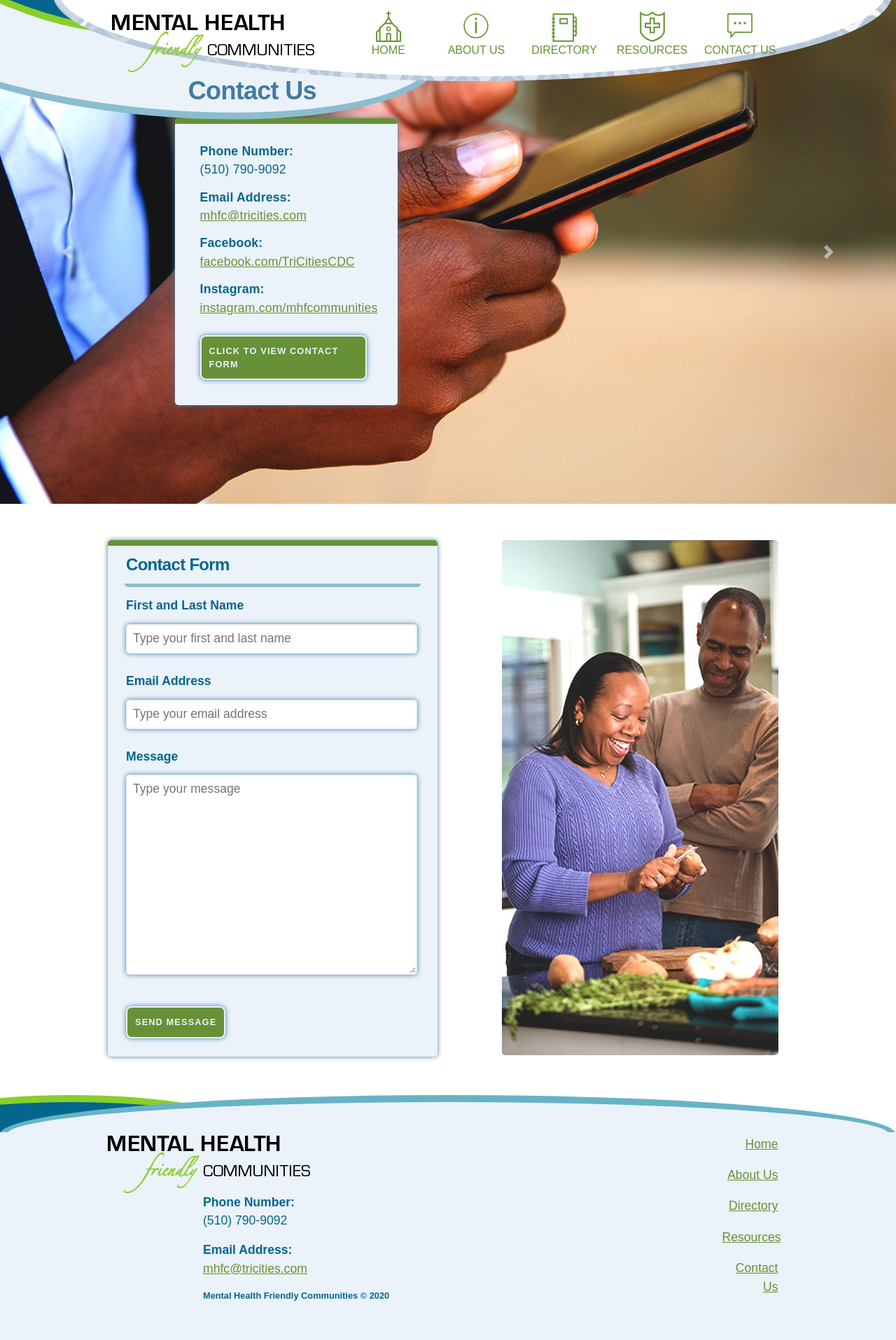
After one commit to chriscjamison/mhfc, a PHP site: page /contact-us.htm in a window 1280 px wide. The commit adds this page. Shown: the whole page at 70% size. Run offline with PHP 8.4, Linux system fonts and the light colour scheme; some web fonts are replaced.

Commit message:
0.4 - Contact Us complete

```diff
--- a/about-us.htm
+++ b/about-us.htm
@@ -1,7 +1,7 @@
 <!DOCTYPE html>
 <html>
   <head>
-    <title>Welcome to Mental Health Friendly Communities!</title>
+    <title>About Us -- Mental Health Friendly Communities -- mhfcommunities.org</title>
 
     <!-- BOOTSTRAP 4 REFERENCE -->
     <link href="/assets/css/bootstrap.css" rel="stylesheet">
--- a/assets/css/main.css
+++ b/assets/css/main.css
@@ -4,16 +4,20 @@
 /****** SPACERS ******/
 /****** SHADOWS ******/
 button,
+.cta-a,
 .carousel-cta,
 input[type=search],
 input[type=submit],
 .questionnaire-div,
-.questionnaire-radio_button {
+.questionnaire-radio_button,
+.questionnaire-input-text,
+.questionnaire-input-textarea {
   box-shadow: 0 0 7px #427aa1; }
 
 /****** TYPOGRAPHY STYLING ******/
 #nav-ul .nav-a .nav-span,
 button,
+.cta-a,
 input[type=submit] {
   font-family: eurostile, sans-serif; }
 
@@ -29,7 +33,12 @@ h2,
 .about_us-community-ol li,
 .about_us-community-a,
 .about_us-training_team-individual-span,
-h1 {
+h1,
+.cta-contact_us-contact_info,
+.cta-contact_us-contact_info a,
+.questionnaire-contact_form-label,
+.questionnaire-input-text,
+.questionnaire-input-textarea {
   font-family: myriad-pro, sans-serif; }
 
 #nav-ul .nav-a .nav-span,
@@ -38,7 +47,10 @@ p,
 #footer-copyright-span,
 .about_us-quote-figcaption,
 .about_us-community-ol li,
-.about_us-community-a {
+.about_us-community-a,
+.cta-contact_us-contact_info,
+.questionnaire-input-text,
+.questionnaire-input-textarea {
   font-weight: 400; }
 
 .carousel-item .carousel-cta p,
@@ -46,10 +58,12 @@ p,
 .contact_info-listing-title-span,
 #footer-copyright-span,
 .about_us-quote-blockquote,
-.about_us-training_team-individual-span {
+.about_us-training_team-individual-span,
+.questionnaire-contact_form-label {
   font-weight: 600; }
 
 button,
+.cta-a,
 .p-first:first-line,
 input[type=submit],
 h2,
@@ -57,6 +71,7 @@ h1 {
   font-weight: 700; }
 
 button,
+.cta-a,
 input[type=submit],
 #footer-copyright-span,
 .about_us-training_team-individual-span {
@@ -73,7 +88,11 @@ input[type=search],
 .footer-links-a,
 .about_us-quote-figcaption,
 .about_us-community-ol li,
-.about_us-community-a {
+.about_us-community-a,
+.cta-contact_us-contact_info,
+.questionnaire-contact_form-label,
+.questionnaire-input-text,
+.questionnaire-input-textarea {
   font-size: 1.1rem; }
 
 .container .questionnaire-p {
@@ -91,6 +110,7 @@ h1 {
   font-size: 23.8em; }
 
 button,
+.cta-a,
 input[type=submit] {
   color: #ebf2fa; }
 
@@ -102,7 +122,9 @@ p,
 .about_us-quote-figcaption,
 h2,
 .about_us-community-ol li,
-.about_us-training_team-individual-span {
+.about_us-training_team-individual-span,
+.cta-contact_us-contact_info,
+.questionnaire-contact_form-label {
   color: #05668d; }
 
 h1 {
@@ -111,11 +133,18 @@ h1 {
 #nav-ul .nav-a .nav-span,
 .contact_info-listing-info-a,
 .footer-links-a,
-.about_us-community-a {
+.about_us-community-a,
+.cta-contact_us-contact_info a {
   color: #679136; }
 
-input[type=search] {
+input[type=search],
+.questionnaire-input-text,
+.questionnaire-input-textarea {
   color: #9397a0; }
+
+.questionnaire-input-text,
+.questionnaire-input-textarea {
+  color: #1d1e28; }
 
 .questionnaire-p {
   line-height: 1.2; }
@@ -125,11 +154,13 @@ input[type=search] {
 
 .contact_info-listing-info-a,
 .footer-links-a,
-.about_us-community-a {
+.about_us-community-a,
+.cta-contact_us-contact_info a {
   text-decoration: underline; }
 
 #nav-ul .nav-a .nav-span,
 button,
+.cta-a,
 input[type=submit] {
   text-transform: uppercase; }
 
@@ -149,10 +180,12 @@ h1 {
 
 p,
 .about_us-quote-figcaption,
-.about_us-community-ol li {
+.about_us-community-ol li,
+.cta-contact_us-contact_info {
   letter-spacing: 0.2px; }
 
 button,
+.cta-a,
 input[type=submit] {
   letter-spacing: 1.1px; }
 
@@ -168,8 +201,13 @@ input[type=submit] {
 .about_us-community-a:hover {
   color: #88cf2b; }
 
+.cta-a:hover {
+  color: #ebf2fa;
+  text-decoration: none; }
+
 /****** COLOR STYLING ******/
 button,
+.cta-a,
 input[type=submit],
 .questionnaire-radio_button::before {
   background-color: #679136; }
@@ -208,17 +246,20 @@ input[type=submit],
   background-color: #8bbdd0; }
 
 button,
+.cta-a,
 input[type=submit] {
   transition-property: background-color;
   transition-duration: 0.2s;
   transition-timing-function: ease-out; }
 
 button:hover,
+.cta-a:hover,
 input[type=submit]:hover {
   background-color: #77b826; }
 
 /****** BORDERS ******/
 button,
+.cta-a,
 input[type=submit] {
   border: 2px solid #ebf2fa;
   border-radius: 8px; }
@@ -238,7 +279,8 @@ input[type=submit] {
 .carousel-cta,
 .questionnaire-div,
 .copy-questionnaire-img,
-#copy-about_us-right-img {
+#copy-about_us-right-img,
+#copy-contact_us-right-img {
   border-radius: 5px; }
   .carousel-cta .cta-border-top-div,
   .carousel-cta .questionnaire-border-top-div,
@@ -247,14 +289,18 @@ input[type=submit] {
   .copy-questionnaire-img .cta-border-top-div,
   .copy-questionnaire-img .questionnaire-border-top-div,
   #copy-about_us-right-img .cta-border-top-div,
-  #copy-about_us-right-img .questionnaire-border-top-div {
+  #copy-about_us-right-img .questionnaire-border-top-div,
+  #copy-contact_us-right-img .cta-border-top-div,
+  #copy-contact_us-right-img .questionnaire-border-top-div {
     border-radius: 5px 5px 0 0; }
 
 .copy-border-div-1,
 .questionnaire-border-div-1 {
   border-radius: 0 0 5px 5px; }
 
-input[type=search] {
+input[type=search],
+.questionnaire-input-text,
+.questionnaire-input-textarea {
   border: 2px solid #ebf2fa;
   border-radius: 5px; }
 
@@ -274,6 +320,7 @@ input[type=search] {
   z-index: 0; }
 
 button,
+.cta-a,
 input[type=submit] {
   margin: 40px;
   padding: 11px; }
@@ -369,15 +416,25 @@ header {
 .carousel-item .carousel-cta .cta-border-top-div {
   height: 8px; }
 .carousel-item .carousel-cta p {
-  margin: 1.5rem; }
+  margin: 36px; }
 .carousel-item .carousel-cta .button-cta {
-  margin: 0 0 1.5rem 1.5rem; }
+  margin: 0 0 36px 36px; }
 
 #cta-landing {
   width: 320px; }
 
 #cta-about_us {
   width: 405px; }
+
+#cta-contact_us {
+  width: 318px; }
+  #cta-contact_us .cta-a {
+    width: 238px;
+    margin: 26px 0 36px 36px;
+    display: block; }
+
+#contact_info-phone_number {
+  margin: 26px 0 13px 36px; }
 
 /****** QUESTIONNAIRES ******/
 .questionnaire-div .questionnaire-border-top-div {
@@ -404,6 +461,14 @@ header {
     transition: all 0.2s ease-out; }
   .questionnaire-div .questionnaire-outline-radio .questionnaire-label {
     margin: 16px 0 0 13px; }
+.questionnaire-div .questionnaire-contact_form-div {
+  margin-bottom: 26px; }
+.questionnaire-div .questionnaire-contact_form-label {
+  display: block;
+  margin: 13px 0; }
+.questionnaire-div .questionnaire-input-text,
+.questionnaire-div .questionnaire-input-textarea {
+  padding: 5px 8px 7px 8px; }
 
 /****** HOMEPAGE ELLIPSES ******/
 #homepage-ellipses {
@@ -452,6 +517,11 @@ header {
     margin: 13px auto; }
   .container .col-left .questionnaire-button {
     margin: 13px 0 26px 0; }
+  .container .col-left .questionnaire-input-text,
+  .container .col-left .questionnaire-input-textarea {
+    width: 416px; }
+  .container .col-left .questionnaire-input-textarea {
+    height: 286px; }
   .container .col-right p,
   .container .col-right img,
   .container .col-right iframe,
@@ -540,6 +610,9 @@ header {
   #about_us-training_team-div #training_team-photo-hj {
     background-position-x: -280px; }
 
+.cta-contact_us-contact_info {
+  margin: 0 0 13px 36px; }
+
 /****** FOOTER ELLIPSES ******/
 #footer-ellipses {
   width: 99.5%;
--- a/assets/css/main.scss
+++ b/assets/css/main.scss
@@ -16,6 +16,7 @@ $light_green_2: #77b826;
 $dark_green_1: #679136;
 
 $dark_gray_1: #9397a0;
+$dark_gray_2: #1d1e28;
 
 
 
@@ -48,11 +49,14 @@ $margin_lg_2_px: 62px;
 $shadow_distance: 7px;
 
 button,
+.cta-a,
 .carousel-cta,
 input[type=search],
 input[type=submit],
 .questionnaire-div,
-.questionnaire-radio_button {
+.questionnaire-radio_button,
+.questionnaire-input-text,
+.questionnaire-input-textarea {
   box-shadow: 0 0 $shadow_distance $dark_blue_2;
 }
 
@@ -62,6 +66,7 @@ input[type=submit],
 
 #nav-ul .nav-a .nav-span,
 button,
+.cta-a,
 input[type=submit] {
   font-family: $eurostile;
 }
@@ -78,7 +83,12 @@ h2,
 .about_us-community-ol li,
 .about_us-community-a,
 .about_us-training_team-individual-span,
-h1 {
+h1,
+.cta-contact_us-contact_info,
+.cta-contact_us-contact_info a,
+.questionnaire-contact_form-label,
+.questionnaire-input-text,
+.questionnaire-input-textarea {
   font-family: $myriad_pro;
 }
 
@@ -88,7 +98,10 @@ p,
 #footer-copyright-span,
 .about_us-quote-figcaption,
 .about_us-community-ol li,
-.about_us-community-a {
+.about_us-community-a,
+.cta-contact_us-contact_info,
+.questionnaire-input-text,
+.questionnaire-input-textarea {
   font-weight: 400;
 }
 
@@ -97,11 +110,13 @@ p,
 .contact_info-listing-title-span,
 #footer-copyright-span,
 .about_us-quote-blockquote,
-.about_us-training_team-individual-span {
+.about_us-training_team-individual-span,
+.questionnaire-contact_form-label {
   font-weight: 600;
 }
 
 button,
+.cta-a,
 .p-first:first-line,
 input[type=submit],
 h2,
@@ -110,6 +125,7 @@ h1 {
 }
 
 button,
+.cta-a,
 input[type=submit],
 #footer-copyright-span,
 .about_us-training_team-individual-span {
@@ -128,7 +144,11 @@ input[type=search],
 .footer-links-a,
 .about_us-quote-figcaption,
 .about_us-community-ol li,
-.about_us-community-a {
+.about_us-community-a,
+.cta-contact_us-contact_info,
+.questionnaire-contact_form-label,
+.questionnaire-input-text,
+.questionnaire-input-textarea {
   font-size: 1.1rem;
 }
 
@@ -151,6 +171,7 @@ h1 {
 }
 
 button,
+.cta-a,
 input[type=submit] {
   color: $light_blue_1;
 }
@@ -163,7 +184,9 @@ p,
 .about_us-quote-figcaption,
 h2,
 .about_us-community-ol li,
-.about_us-training_team-individual-span {
+.about_us-training_team-individual-span,
+.cta-contact_us-contact_info,
+.questionnaire-contact_form-label {
   color: $dark_blue_1;
 }
 
@@ -174,12 +197,20 @@ h1 {
 #nav-ul .nav-a .nav-span,
 .contact_info-listing-info-a,
 .footer-links-a,
-.about_us-community-a {
+.about_us-community-a,
+.cta-contact_us-contact_info a {
   color: $dark_green_1;
 }
 
-input[type=search] {
+input[type=search],
+.questionnaire-input-text,
+.questionnaire-input-textarea {
   color: $dark_gray_1;
+}
+
+.questionnaire-input-text,
+.questionnaire-input-textarea {
+  color: $dark_gray_2;
 }
 
 .questionnaire-p {
@@ -192,12 +223,14 @@ input[type=search] {
 
 .contact_info-listing-info-a,
 .footer-links-a,
-.about_us-community-a {
+.about_us-community-a,
+.cta-contact_us-contact_info a {
   text-decoration: underline;
 }
 
 #nav-ul .nav-a .nav-span,
 button,
+.cta-a,
 input[type=submit] {
   text-transform: uppercase;
 }
@@ -222,11 +255,13 @@ h1 {
 
 p,
 .about_us-quote-figcaption,
-.about_us-community-ol li {
+.about_us-community-ol li,
+.cta-contact_us-contact_info {
   letter-spacing: 0.2px;
 }
 
 button,
+.cta-a,
 input[type=submit] {
   letter-spacing: 1.1px;
 }
@@ -245,10 +280,16 @@ input[type=submit] {
   color: $light_green_1;
 }
 
+.cta-a:hover {
+  color: $light_blue_1;
+  text-decoration: none;
+}
+
 
 /****** COLOR STYLING ******/
 
 button,
+.cta-a,
 input[type=submit],
 .questionnaire-radio_button::before {
   background-color: $dark_green_1;
@@ -295,6 +336,7 @@ input[type=submit],
 }
 
 button,
+.cta-a,
 input[type=submit] {
   transition-property: background-color;
   transition-duration: 0.2s;
@@ -302,6 +344,7 @@ input[type=submit] {
 }
 
 button:hover,
+.cta-a:hover,
 input[type=submit]:hover {
   background-color: $light_green_2;
 }
@@ -311,6 +354,7 @@ input[type=submit]:hover {
 /****** BORDERS ******/
 
 button,
+.cta-a,
 input[type=submit] {
   border: 2px solid $light_blue_1;
   border-radius: 8px;
@@ -334,7 +378,8 @@ input[type=submit] {
 .carousel-cta,
 .questionnaire-div,
 .copy-questionnaire-img,
-#copy-about_us-right-img {
+#copy-about_us-right-img,
+#copy-contact_us-right-img {
   border-radius: 5px;
 
   .cta-border-top-div,
@@ -348,7 +393,9 @@ input[type=submit] {
   border-radius: 0 0 5px 5px;
 }
 
-input[type=search] {
+input[type=search],
+.questionnaire-input-text,
+.questionnaire-input-textarea {
   border: 2px solid $light_blue_1;
   border-radius: 5px;
 }
@@ -375,6 +422,7 @@ input[type=search] {
 }
 
 button,
+.cta-a,
 input[type=submit] {
   margin: 40px;
   padding: 11px;
@@ -521,11 +569,11 @@ header {
     }
 
     p {
-      margin: 1.5rem; // 40px;
+      margin: $margin_med_2_px;
     }
 
     .button-cta {
-      margin: 0 0 1.5rem 1.5rem; // 0 0 40px 40px
+      margin: 0 0 $margin_med_2_px $margin_med_2_px;
     }
   }
 }
@@ -536,6 +584,20 @@ header {
 
 #cta-about_us {
   width: 405px;
+}
+
+#cta-contact_us {
+  width: 318px;
+
+  .cta-a {
+    width: 238px;
+    margin: $margin_med_1_px 0 $margin_med_2_px $margin_med_2_px;
+    display: block;
+  }
+}
+
+#contact_info-phone_number {
+  margin: $margin_med_1_px 0 $margin_sm_1_px $margin_med_2_px;
 }
 
 
@@ -576,6 +638,20 @@ header {
     .questionnaire-label {
       margin: $margin_sm_2_px 0 0 $margin_sm_1_px;
     }
+  }
+
+  .questionnaire-contact_form-div {
+    margin-bottom: $margin_med_1_px;
+  }
+
+  .questionnaire-contact_form-label {
+    display: block;
+    margin: $margin_sm_1_px 0;
+  }
+
+  .questionnaire-input-text,
+  .questionnaire-input-textarea {
+    padding: 5px 8px 7px 8px;
   }
 }
 
@@ -652,6 +728,15 @@ header {
 
     .questionnaire-button {
       margin: $margin_sm_1_px 0 $margin_med_1_px 0;
+    }
+
+    .questionnaire-input-text,
+    .questionnaire-input-textarea {
+      width: 416px;
+    }
+
+    .questionnaire-input-textarea {
+      height: 286px;
     }
   }
 
@@ -780,7 +865,10 @@ header {
   #training_team-photo-hj {
     background-position-x: -280px;
   }
+}
 
+.cta-contact_us-contact_info {
+  margin: 0 0 $margin_sm_1_px $margin_med_2_px;
 }
 
 
--- /dev/null
+++ b/contact-us.htm
@@ -0,0 +1,192 @@
+<!DOCTYPE html>
+<html>
+  <head>
+    <title>Contact Us -- Mental Health Friendly Communities -- mhfcommunities.org</title>
+
+    <!-- BOOTSTRAP 4 REFERENCE -->
+    <link href="/assets/css/bootstrap.css" rel="stylesheet">
+
+    <!-- STYLESHEET REFERENCE LINK -->
+		<link rel="stylesheet" type="text/css" href="/assets/css/main.css">
+
+		<!-- jQUERY REFERENCE LINKS -->
+		<script src="https://ajax.googleapis.com/ajax/libs/jquery/3.5.1/jquery.min.js"></script>
+
+		<!-- THEME JAVASCRIPT REFERENCE LINK -->
+		<script src="/assets/js/main.js"></script>
+  </head>
+  <body>
+
+<!-- HEADER INCLUDING NAVIGATION -->
+    <header>
+
+<!-- MAIN NAVIGATION -->
+      <nav id="nav-desktop-top">
+        <a href="/" title="Home"><img src="/assets/img/common/logo/logo.png" alt="Mental Health Friendly Communities" id="nav-logo-desktop"></a>
+        <ul id="nav-ul">
+          <li>
+            <a href="/" title="Home" class="nav-a" id="nav-a-home"><img src="/assets/img/common/icons/home.svg" alt="Home"><span class="nav-span" id="nav-span-home">Home</span></a>
+          </li>
+          <li>
+            <a href="/about-us.htm" title="About Us" class="nav-a" id="nav-a-about_us"><img src="/assets/img/common/icons/about_us.svg" alt="About Us"><span class="nav-span" id="nav-span-about_us">About Us</span></a>
+          </li>
+          <li>
+            <a href="/directory.htm" title="Directory" class="nav-a" id="nav-a-directory"><img src="/assets/img/common/icons/directory.svg" alt="Directory"><span class="nav-span" id="nav-span-directory">Directory</span></a>
+          </li>
+          <li>
+            <a href="/resources.htm" title="Resources" class="nav-a" id="nav-a-resources"><img src="/assets/img/common/icons/resources.svg" alt="Resources"><span class="nav-span" id="nav-span-resources">Resources</span></a>
+          </li>
+          <li>
+            <a href="/contact-us.htm" title="Contact Us" class="nav-a" id="nav-a-contact_us"><img src="/assets/img/common/icons/contact_us.svg" alt="Contact Us"><span class="nav-span" id="nav-span-contact_us">Contact Us</span></a>
+          </li>
+        </ul>
+      </nav>
+
+<!-- HEADING -->
+      <h1 class="carousel-h1">Contact Us</h1>
+
+<!-- HEADER BACKGROUND -->
+      <div id="header-ellipses">
+        <div class="ellipse_shape" id="ellipse-white">&nbsp;</div>
+        <div class="ellipse_shape" id="ellipse-kente">&nbsp;</div>
+        <div class="ellipse_shape" id="ellipse-dark_green">&nbsp;</div>
+        <div class="ellipse_shape" id="ellipse-blue">&nbsp;</div>
+      </div>
+    </header>
+
+<!-- HERO IMAGE -->
+    <div id="carouselExampleControls" class="carousel slide" data-ride="carousel">
+      <div class="carousel-inner" role="listbox">
+        <div class="carousel-item active" id="carousel-item-landing">
+
+<!-- CALL TO ACTION -->
+          <div class="carousel-cta" id="cta-contact_us">
+            <div class="cta-border-top-div">&nbsp;</div>
+            <div class="cta-contact_us-contact_info" id="contact_info-phone_number">
+              <b>Phone Number:</b>
+              <br>
+              (510) 790-9092
+            </div>
+            <div class="cta-contact_us-contact_info" id="contact_info-email_address">
+              <b>Email Address:</b>
+              <br>
+              <a href="mailto:mhfc@tricities.com" title="mhfc@tricities.com" class="contact_info-a">mhfc@tricities.com</a>
+            </div>
+            <div class="cta-contact_us-contact_info" id="contact_info-facebook">
+              <b>Facebook:</b>
+              <br>
+              <a href="https://facebook.com/TriCitiesCDC" title="facebook.com/TriCitiesCDC" class="contact_info-a">facebook.com/TriCitiesCDC</a>
+            </div>
+            <div class="cta-contact_us-contact_info" id="contact_info-instagram">
+              <b>Instagram:</b>
+              <br>
+              <a href="https://instagram.com/mhfcommunities" title="instagram.com/mhfcommunities" class="contact_info-a">instagram.com/mhfcommunities</a>
+            </div>
+            <a href="#questionnaire-contact_form" class="cta-a" id="cta-action">Click to view Contact Form</a>
+          </div>
+          <img class="d-block img-fluid" src="/assets/img/hero_levels/contact_us.jpg" alt="Contact Us">
+        </div>
+        <a class="carousel-control-prev" href="#carouselExampleControls" role="button" data-slide="prev">
+          <span class="carousel-control-prev-icon" aria-hidden="true"></span>
+          <span class="sr-only">Previous</span>
+        </a>
+        <a class="carousel-control-next" href="#carouselExampleControls" role="button" data-slide="next">
+          <span class="carousel-control-next-icon" aria-hidden="true"></span>
+          <span class="sr-only">Next</span>
+        </a>
+      </div>
+    </div>
+
+<!-- CONTAINER FOR CONTENT -->
+    <main class="container">
+      <div class="col-6 col-left">
+        <div class="questionnaire-div" id="questionnaire-contact_form">
+          <div class="questionnaire-border-top-div">&nbsp;</div>
+          <p class="questionnaire-p">
+            Contact Form
+          </p>
+          <div class="questionnaire-border-div-1">&nbsp;</div>
+          <form>
+            <div class="questionnaire-contact_form-div" id="contact_form-first_and_last_name">
+              <label for="first_and_last_name" class="questionnaire-contact_form-label">First and Last Name</label>
+              <input type="text" name="first_and_last_name" placeholder="Type your first and last name" class="questionnaire-input-text" id="input-first_and_last_name">
+            </div>
+            <div class="questionnaire-contact_form-div" id="contact_form-email_address">
+              <label for="email_address" class="questionnaire-contact_form-label">Email Address</label>
+              <input type="text" name="email_address" placeholder="Type your email address" class="questionnaire-input-text" id="input-email_address">
+            </div>
+            <div class="questionnaire-contact_form-div" id="contact_form-message">
+              <label class="questionnaire-contact_form-label">Message</label>
+              <textarea name="message" placeholder="Type your message" class="questionnaire-input-textarea" id="textarea-message"></textarea>
+            </div>
+            <button class="questionnaire-button" id="questionnaire-contact_form-button">Send Message</button>
+          </form>
+        </div>
+      </div>
+      <div class="col-6 col-right">
+        <img src="/assets/img/copy/desktop/photo_contactus_contact_form.jpg" alt="" id="copy-contact_us-right-img">
+      </div>
+    </main>
+
+<!-- FOOTER -->
+    <footer>
+      <div id="footer-background-div">
+        <div class="container" id="footer-container-div">
+          <div class="col-9" id="footer-column-left-div">
+            <a href="/" title="Home"><img src="/assets/img/common/logo/logo.png" alt="Mental Health Friendly Communities" id="nav-logo-desktop"></a>
+            <div id="footer-contact_info-div">
+              <div class="footer-contact_info-listing-div" id="contact_info-listing-phone_number">
+                <span class="contact_info-listing-title-span">Phone Number:</span>
+                <span class="contact_info-listing-info-span">(510) 790-9092</span>
+              </div>
+              <div class="footer-contact_info-listing-div" id="contact_info-listing-email">
+                <span class="contact_info-listing-title-span">Email Address:</span>
+                <a href="mailto:mhfc@tricities.com" class="contact_info-listing-info-a">mhfc@tricities.com</a>
+              </div>
+              <span id="footer-copyright-span">Mental Health Friendly Communities &copy; 2020</span>
+            </div>
+          </div>
+          <div class="col-3" id="footer-links-div">
+            <ul id="footer-links-ul">
+              <li>
+                <a href="/" title="Home" class="footer-links-a" id="footer-link-home">Home</a>
+              </li>
+              <li>
+                <a href="/about-us.htm" title="About Us" class="footer-links-a" id="footer-link-about_us">About Us</a>
+              </li>
+              <li>
+                <a href="/directory.htm" title="Directory" class="footer-links-a" id="footer-link-directory">Directory</a>
+              </li>
+              <li>
+                <a href="/resources.htm" title="Resources" class="footer-links-a" id="footer-link-resources">Resources</a>
+              </li>
+              <li>
+                <a href="/contact-us.htm" title="Contact Us" class="footer-links-a" id="footer-link-contact_us">Contact Us</a>
+              </li>
+            </ul>
+          </div>
+        </div>
+      </div>
+
+<!-- ELLIPSES BORDERS -->
+      <div id="footer-ellipses">
+        <div class="ellipse_shape" id="ellipse-blue">&nbsp;</div>
+        <div class="ellipse_shape" id="ellipse-dark_green">&nbsp;</div>
+      </div>
+    </footer>
+
+    <!-- ADOBE FONTS REFERENCE -->
+		<link rel="stylesheet" href="https://use.typekit.net/bug4xzc.css">
+
+    <!-- jQuery (necessary for Bootstrap's JavaScript plugins) -->
+    <script src="/assets/js/jquery-3.5.1.min.js"></script>
+    <script src="/assets/js/jquery-ui.js"></script>
+
+    <!-- Include all compiled plugins (below), or include individual files as needed -->
+    <script src="/assets/js/bootstrap.bundle.js"></script>
+  	<script src="/assets/js/bootstrap.js"></script>
+
+		<!-- Site JavaScript -->
+	  <script src="/assets/js/main.js"></script>
+  </body>
+</html>
```
Also changed, not shown: 1 other file.
